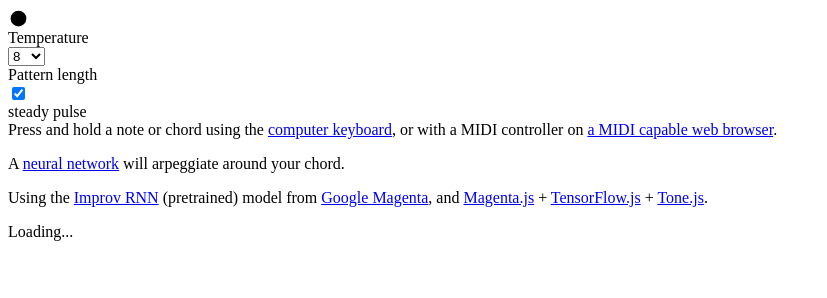
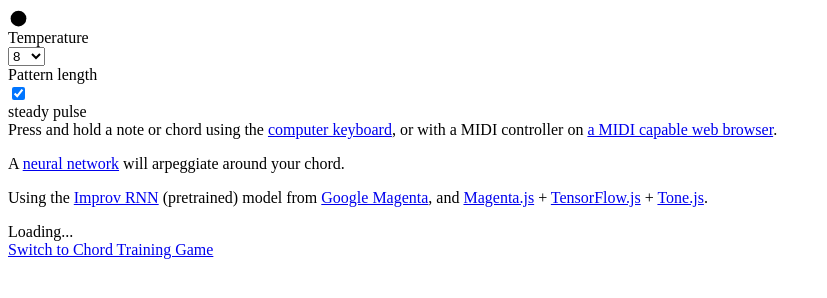
Before and after one commit to natea/chordessy, a plain HTML site: page neural-arpeggiator/src/index.html in a window 1280 px wide. Shown: the whole page, without its empty margins (0-827 px from the left). Drawn offline with Linux system fonts and the light colour scheme.

Commit message:
task(main@T013@implement-pass): implement "Add navigation link to index.html - add mode-sw..."
Runner output (truncated to 2000 chars):
Done. Added a `<div class="mode-switch">` with a link to `game.html` before the closing `</div>` of the container in `/neural-arpeggiator/src/index.html`. This mirrors the existing link in `game.html:72` that links back to `index.html`.

Arborist-Step: implement
Arborist-Result: pass
Arborist-Retry: 0

```diff
--- a/neural-arpeggiator/src/index.html
+++ b/neural-arpeggiator/src/index.html
@@ -100,4 +100,7 @@
   <div class="loading">
     Loading...
   </div>
+  <div class="mode-switch">
+    <a href="game.html">Switch to Chord Training Game</a>
+  </div>
 </div>
```
Also changed, not shown: 1 other file.
